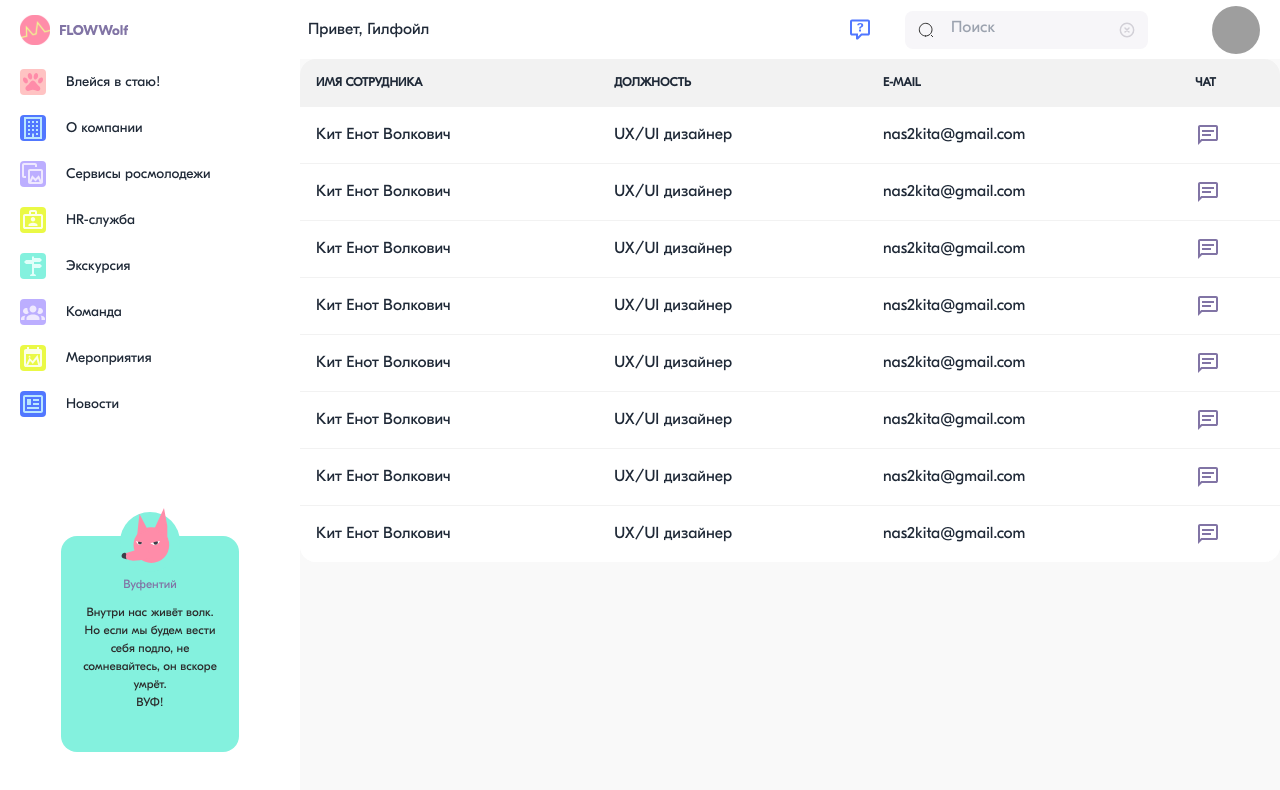
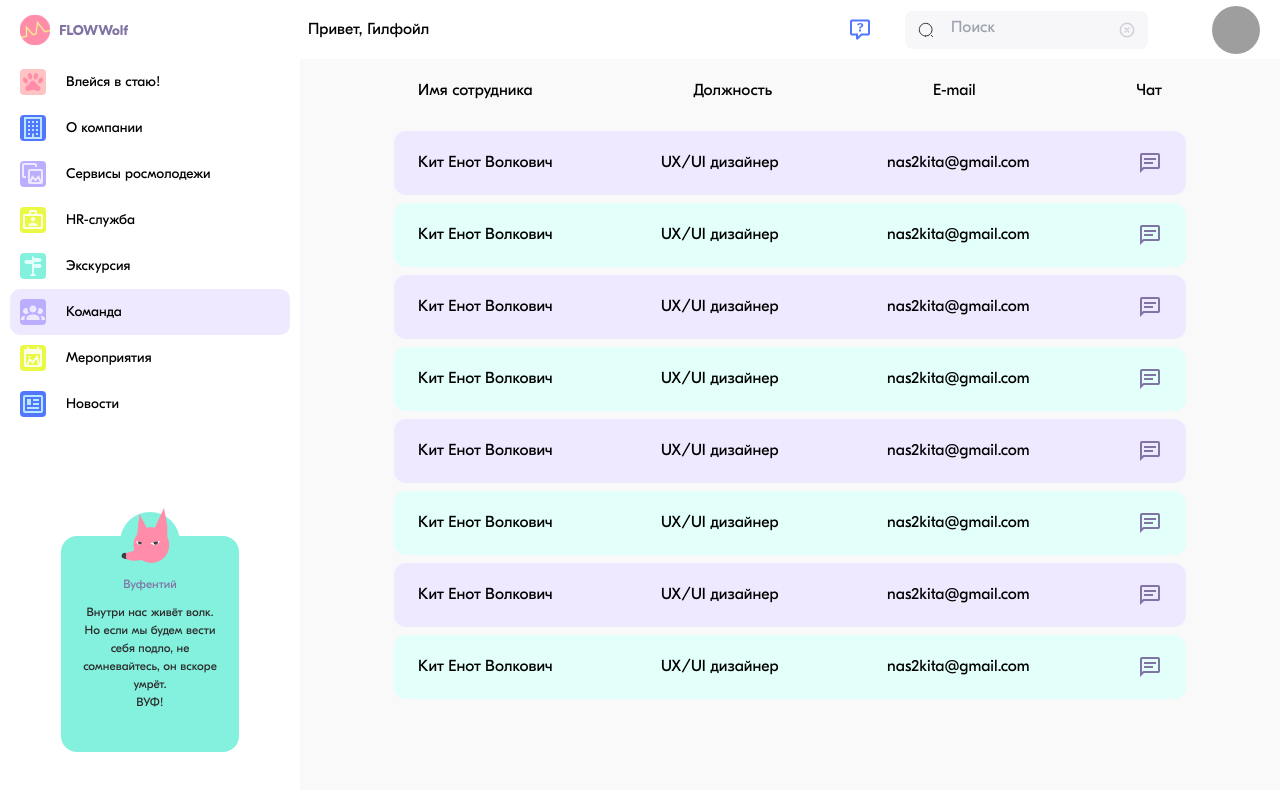
Before and after one commit to AiorNerok/the_youth_USSR, a React (Create React App) app in the folder client/: page /team in a window 1280 px wide. Shown: the top 790 px of the page. Built offline with nearby package versions, Linux system fonts and the light colour scheme; grey boxes are pictures that could not be loaded.

Commit message:
styled table

```diff
--- a/client/package.json
+++ b/client/package.json
@@ -11,7 +11,6 @@
     "@types/node": "^16.18.12",
     "@types/react": "^18.0.28",
     "@types/react-dom": "^18.0.10",
-    "daisyui": "^2.50.1",
     "localforage": "^1.10.0",
     "match-sorter": "^6.3.1",
     "nanoid": "^4.0.1",
--- a/client/src/components/screens/Aside.tsx
+++ b/client/src/components/screens/Aside.tsx
@@ -208,6 +208,8 @@ interface TooltipPositionProps {
 }
 
 const AsideItems: FC<any> = ({ text, icon, iconHover, tooltip, href }) => {
+  const location = useLocation();
+
   const [IconEl, setIconEl] = useState(icon);
   function toggleIcon(e: React.MouseEvent) {
     if (e.type === "mouseenter") setIconEl(true);
@@ -231,7 +233,9 @@ const AsideItems: FC<any> = ({ text, icon, iconHover, tooltip, href }) => {
 
   return (
     <li
-      className="relative h-[46px] cursor-pointer hover:bg-uiColor-violet-1 transition-all duration-200 p-[10px] rounded-[10px] hover:-translate-y-[1px] select-none"
+      className={`${
+        location.pathname === href ? "bg-uiColor-violet-1" : ""
+      } relative h-[46px] cursor-pointer hover:bg-uiColor-violet-1  transition-all duration-200 p-[10px] rounded-[10px] hover:-translate-y-[1px] select-none`}
       onMouseEnter={toggleIcon}
       onMouseLeave={toggleIcon}
     >
--- a/client/src/components/shared/Dropdown.tsx
+++ b/client/src/components/shared/Dropdown.tsx
@@ -24,7 +24,7 @@ const arr = [
     text: "Выйти",
     icon: <LogoutIcon />,
     iconHover: <LogoutIcon isHover />,
-    href: "#",
+    href: "/login",
   },
 ];
 
--- a/client/src/hooks/useHover.tsx
+++ /dev/null
@@ -1,23 +0,0 @@
-import { MutableRefObject, useEffect, useRef, useState } from "react";
-
-export default function useHover<T>(): [MutableRefObject<T>, boolean] {
-  const [value, setValue] = useState<boolean>(false);
-  const ref: any = useRef<T | null>(null);
-  const handleMouseOver = (): void => setValue(true);
-  const handleMouseOut = (): void => setValue(false);
-  useEffect(
-    () => {
-      const node: any = ref.current;
-      if (node) {
-        node.addEventListener("mouseover", handleMouseOver);
-        node.addEventListener("mouseout", handleMouseOut);
-        return () => {
-          node.removeEventListener("mouseover", handleMouseOver);
-          node.removeEventListener("mouseout", handleMouseOut);
-        };
-      }
-    },
-    [ref.current] // Recall only if ref changes
-  );
-  return [ref, value];
-}
--- a/client/src/pages/Team.tsx
+++ b/client/src/pages/Team.tsx
@@ -47,29 +47,58 @@ export const Team: FC = () => {
       },
     ],
   };
+
   return (
-    <div className="overflow-x-auto w-full">
-      <table className="table w-full">
-        <thead className="py-[30px]">
-          <tr>
-            {teamTable.head.map((i) => (
-              <th key={nanoid()}>{i}</th>
-            ))}
-          </tr>
-        </thead>
-        <tbody className="bg-uiColor-white rounded-lg">
-          {teamTable.persons.map(({ email, name, position }) => (
-            <tr>
-              <td>{name}</td>
-              <td>{position}</td>
-              <td>{email}</td>
-              <td>
-                <ChatIcon />
-              </td>
-            </tr>
-          ))}
-        </tbody>
-      </table>
+    <div className="overflow-x-auto w-full max-w-[792px] mx-auto">
+      <div className="px-6 py-5 rounded-xl mb-2 flex flex-row justify-between items-center">
+        {teamTable.head.map((i) => (
+          <div className="inline" key={nanoid()}>
+            {i}
+          </div>
+        ))}
+      </div>
+      <div className="">
+        {teamTable.persons.map(({ email, name, position }) => (
+          <div
+            key={nanoid()}
+            className="odd:bg-uiColor-violet-1 even:bg-uiColor-green-1 px-6 py-5 rounded-xl mb-2 flex flex-row justify-between items-center"
+          >
+            <div className="rounded-l-xl">{name}</div>
+            <div className="">{position}</div>
+            <div className="">{email}</div>
+            <div className="rounded-r-xl">
+              <ChatIcon />
+            </div>
+          </div>
+        ))}
+      </div>
     </div>
   );
 };
+
+// <div className="table w-full max-w-[792px] ">
+//   <div className="table-header-group">
+//     <div className="table-row">
+//       {teamTable.head.map((i) => (
+//         <div className="table-cell py-[30px]" key={nanoid()}>
+//           {i}
+//         </div>
+//       ))}
+//     </div>
+//   </div>
+//   <div className="table-row-group">
+//     {teamTable.persons.map(({ email, name, position }) => (
+//       <div
+//         key={nanoid()}
+//         className="table-row odd:bg-uiColor-violet-1 even:bg-uiColor-green-1 px-6 py-5 rounded-xl mb-2"
+//       >
+//         <div className="table-cell pl-6 py-6 rounded-l-xl">{name}</div>
+//         <div className="table-cell">{position}</div>
+//         <div className="table-cell">{email}</div>
+//         <div className="table-cell pr-6 rounded-r-xl relative top-[30%]">
+//           <ChatIcon />
+//         </div>
+//       </div>
+//     ))}
+//   </div>
+// </div>
--- a/client/tailwind.config.js
+++ b/client/tailwind.config.js
@@ -20,9 +20,13 @@ module.exports = {
         "violet-1": "#EFE9FF",
         "violet-2": "#8174A5",
         green: "#84f1de",
+        "green-1": "#E2FFFA",
         "green-2": "#A6F7E2",
         black: "#2C2C2C",
         yellow: "#EFFF90",
+        "yellow-1": "#FCFFE7",
+        "pink-1": "#FFC3C3",
+        "blue-1": "#BAE6FF",
       },
       transparent: colors.transparent,
     },
@@ -44,5 +48,5 @@ module.exports = {
       "screen-toggle": "768px",
     },
   },
-  plugins: [require("daisyui")],
+  plugins: [],
 };
```
Also changed, not shown: 2 other files (tests, documents, lock files or other folders).
